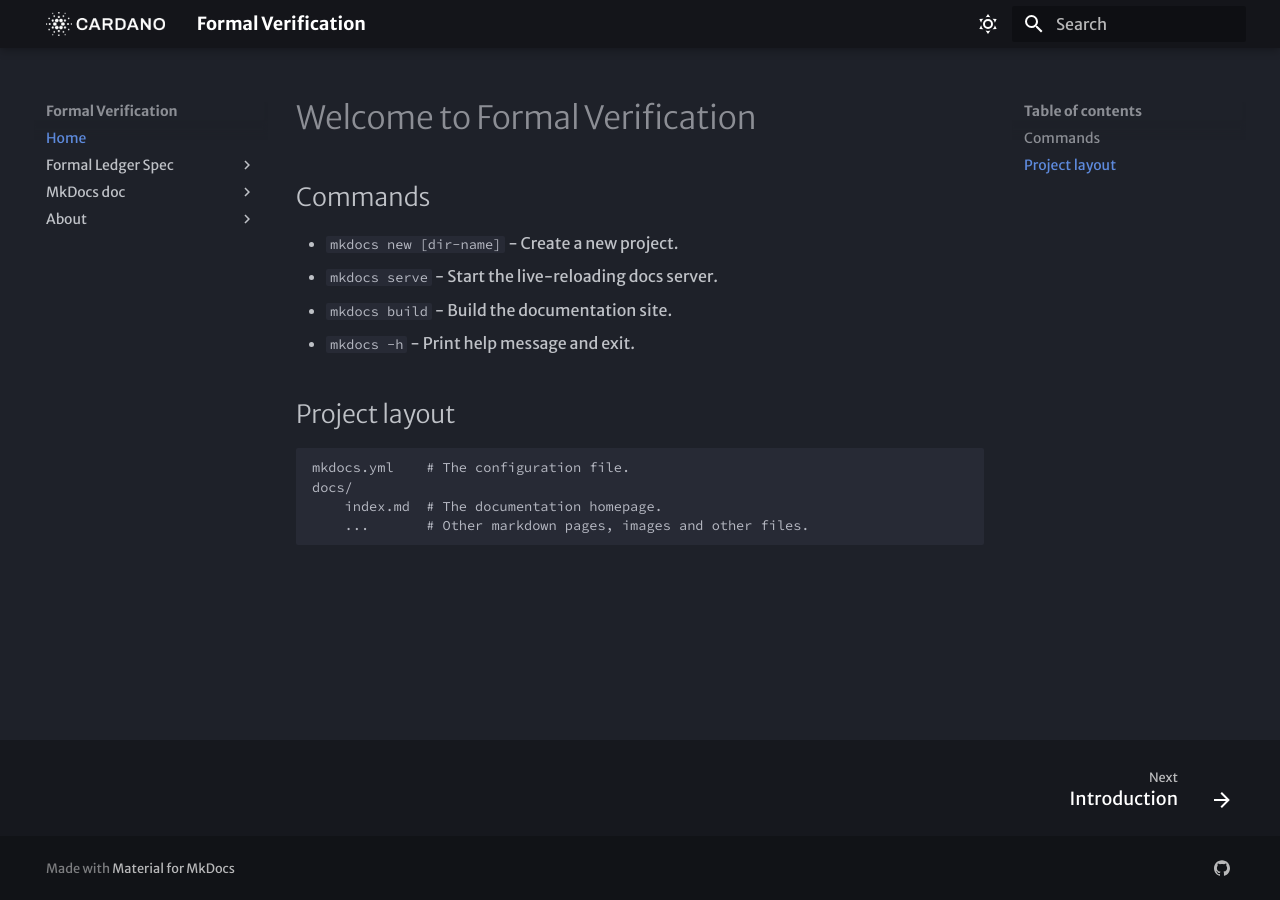
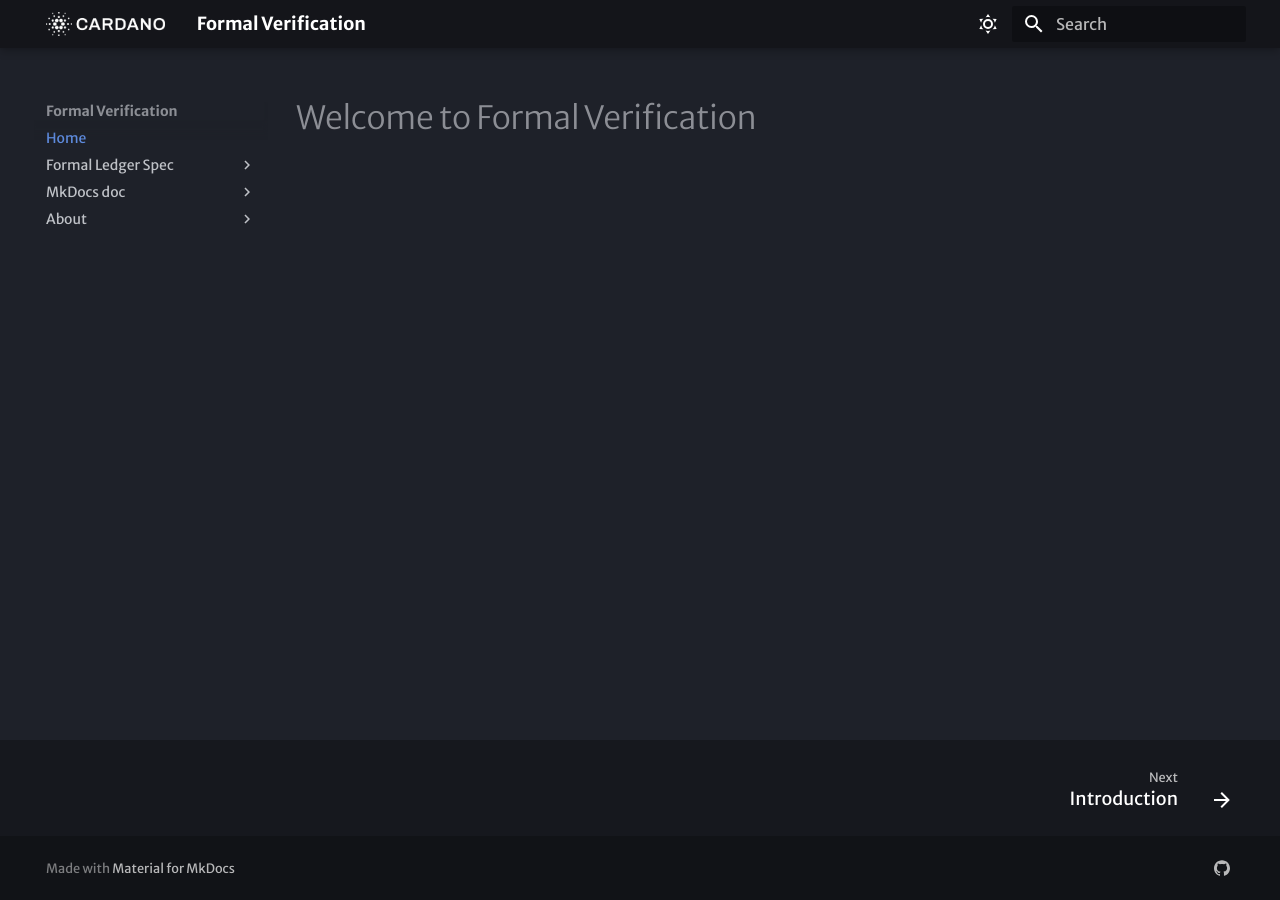
Before and after one commit to formalverification/formalverification.io, an MkDocs documentation site: the page built from docs/index.md, in a window 1280 px wide. Built offline with MkDocs 1.6.1 and Material for MkDocs 9.7.7, drawn with Linux system fonts in a browser that asks for light colours.

Commit message:
minor mods

```diff
--- a/docs/index.md
+++ b/docs/index.md
@@ -4,16 +4,16 @@
  -->
 
 
-## Commands
+<!-- ## Commands -->
 
-* `mkdocs new [dir-name]` - Create a new project.
-* `mkdocs serve` - Start the live-reloading docs server.
-* `mkdocs build` - Build the documentation site.
-* `mkdocs -h` - Print help message and exit.
+<!-- * `mkdocs new [dir-name]` - Create a new project. -->
+<!-- * `mkdocs serve` - Start the live-reloading docs server. -->
+<!-- * `mkdocs build` - Build the documentation site. -->
+<!-- * `mkdocs -h` - Print help message and exit. -->
 
-## Project layout
+<!-- ## Project layout -->
 
-    mkdocs.yml    # The configuration file.
-    docs/
-        index.md  # The documentation homepage.
-        ...       # Other markdown pages, images and other files.
+<!--     mkdocs.yml    # The configuration file. -->
+<!--     docs/ -->
+<!--         index.md  # The documentation homepage. -->
+<!--         ...       # Other markdown pages, images and other files. -->
```
